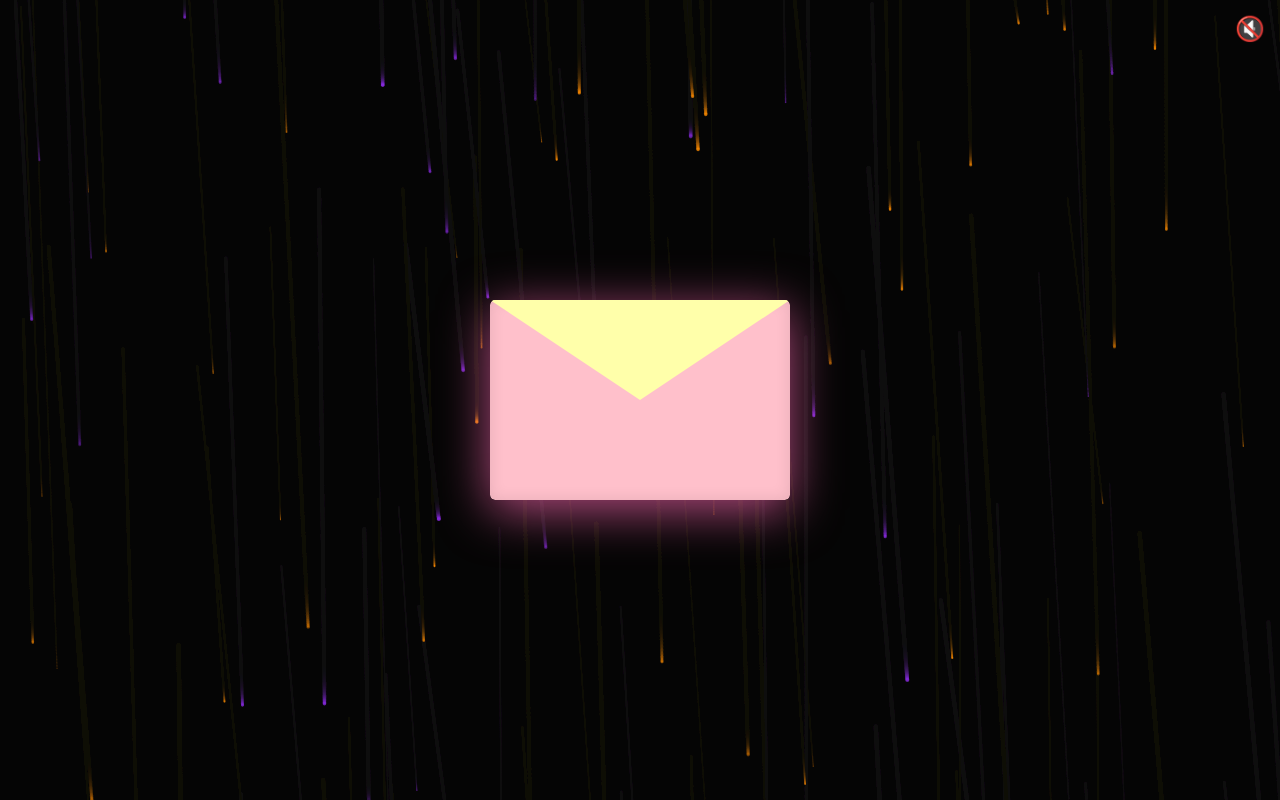
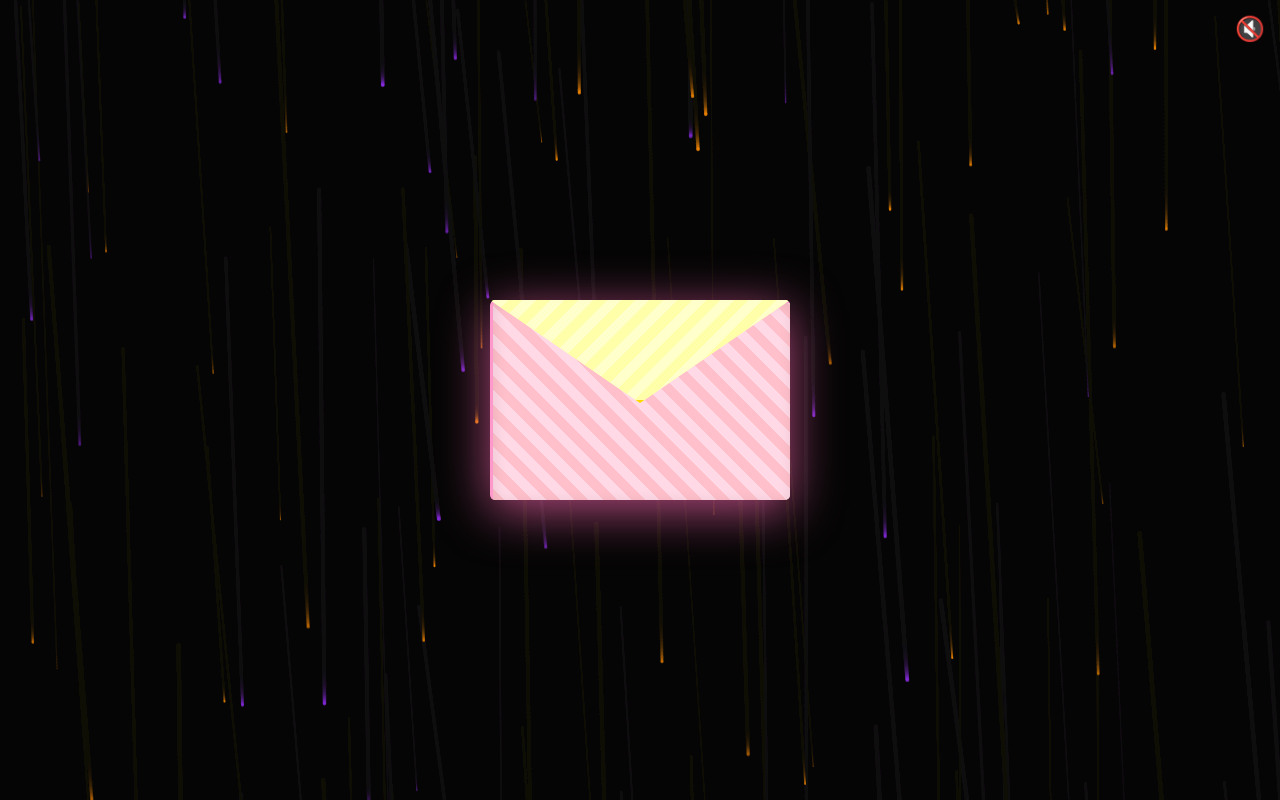
Before and after one commit to nguyennamkr/gif, a plain HTML site: page halloween/index.html in a window 1280 px wide. Both pictures are taken after a click on the element "❤️". Drawn offline with Linux system fonts and the light colour scheme.

Commit message:
Update index.html

```diff
--- a/halloween/index.html
+++ b/halloween/index.html
@@ -107,18 +107,31 @@
             pointer-events: all;
         }
 
-        /* --- THÂN BÌ THƯ: HỒNG NHẠT --- */
+        /* --- THÂN BÌ THƯ: HỒNG NHẠT KẺ SỌC VÀ TRANG TRÍ ĐẸP --- */
         .envelope {
             position: absolute;
             width: 100%;
             height: 100%;
-            background-color: #FFC0CB; /* Light Pink */
+            background-color: #FFC0CB; /* Light Pink Base */
+
+            /* HỌA TIẾT KẺ SỌC HỒNG NHẠT */
+            background-image: repeating-linear-gradient(
+                45deg,
+                #FFC0CB, /* Light Pink */
+                #FFC0CB 10px,
+                #FFD9E6 10px, /* Slightly Lighter Pink/White for stripe */
+                #FFD9E6 20px
+            );
+
             border-radius: 5px;
             z-index: 50;
+
+            /* TRANG TRÍ: Thêm viền đẹp */
+            border: 3px solid #ff99cc;
             box-shadow: inset 0 0 15px rgba(0, 0, 0, 0.1);
         }
 
-        /* --- NẮP BÌ THƯ: VÀNG NHẸ (Creamy Yellow) --- */
+        /* --- NẮP BÌ THƯ: VÀNG NHẸ KẺ SỌC VÀ TRANG TRÍ ĐẸP --- */
         .flap {
             position: absolute;
             top: 0;
@@ -126,12 +139,25 @@
             width: 100%;
             height: 50%;
 
-            background-color: #FFFFAA; /* Light Yellow/Cream */
+            background-color: #FFFFAA; /* Light Yellow Base */
+
+            /* HỌA TIẾT KẺ SỌC VÀNG NHẠT */
+            background-image: repeating-linear-gradient(
+                -45deg, /* Angle khác cho đẹp */
+                #FFFFAA, /* Light Yellow */
+                #FFFFAA 10px,
+                #FFFFCC 10px, /* Lighter Yellow/Cream for stripe */
+                #FFFFCC 20px
+            );
+
             clip-path: polygon(0 0, 100% 0, 50% 100%);
 
             transform-origin: top;
             transition: transform 0.8s ease-in-out, z-index 0s 0.8s;
             z-index: 150;
+
+            /* TRANG TRÍ: Thêm viền dưới (nơi nắp gặp thân) */
+            border-bottom: 3px solid #ffd700;
         }
         /* Hiệu ứng Nắp Thư Lật */
         .envelope-wrapper.open .flap {
@@ -143,7 +169,6 @@
 
         /* --- Nội Dung Thiệp (Letter Content) --- */
         .letter {
-            /* Vị trí ban đầu: Tuyệt đối bên trong bì thư */
             position: absolute;
             top: 0;
             left: 0;
@@ -154,12 +179,9 @@
             box-sizing: border-box;
             border-radius: 10px;
 
-            /* Đặt transform ban đầu */
             transform: translate(0, 0);
 
-            /* SỬA LỖI: Đảm bảo transition áp dụng cho tất cả thuộc tính */
             transition: all 1.5s cubic-bezier(0.68, -0.55, 0.265, 1.55);
-
             box-shadow: 0 0 15px rgba(0, 0, 0, 0.2);
             z-index: 45;
             clip-path: none;
@@ -172,12 +194,11 @@
             pointer-events: none;
         }
 
-        /* 🛑 KHẮC PHỤC LỖI PHÓNG TO: Đảm bảo selector có ưu tiên cao */
+        /* 🛑 KHẮC PHỤC LỖI PHÓNG TO TRIỆT ĐỂ */
         .envelope-wrapper.opened-state > .letter {
-            /* 🛑 BẮT BUỘC: Chuyển sang position: fixed để thoát khỏi bì thư */
-            position: fixed !important; /* Dùng !important để đảm bảo không bị ghi đè */
+            position: fixed !important;
 
-            opacity: 1; /* Hiện thiệp */
+            opacity: 1;
             pointer-events: all;
             z-index: 999;
 
@@ -190,11 +211,10 @@
             /* CĂN CHỈNH GIỮA MÀN HÌNH */
             top: 50%;
             left: 50%;
-            /* 🛑 Dùng transform để căn giữa tuyệt đối */
             transform: translate(-50%, -50%);
 
-            /* TRANG TRÍ ĐÁNG YÊU */
-            border: 5px solid #FF69B4;
+            /* TRANG TRÍ ĐÁNG YÊU CHO THIỆP */
+            border: 5px solid #FF69B4; /* Hot Pink Border */
             box-shadow: 0 0 50px rgba(255, 105, 180, 0.9);
 
             clip-path: none;
@@ -263,7 +283,7 @@
             margin: 5px 0;
         }
 
-        /* --- Trang trí Đáng Yêu --- */
+        /* --- Trang trí Đáng Yêu cho chữ --- */
         .letter-content h2 {
             color: #FF69B4;
             margin-top: 0;
@@ -340,6 +360,7 @@
                 this.speedX = Math.random() * 0.1;
                 this.speedY = Math.random() * 1 + 0.5;
                 this.opacity = Math.random() * 0.5 + 0.3;
+                // Màu cam và tím cho Halloween (có thể thay đổi nếu bạn muốn tông màu tình cảm hơn)
                 this.color = Math.random() > 0.5 ? 'rgba(255, 140, 0, ' : 'rgba(138, 43, 226, ';
             }
             draw() {
@@ -451,13 +472,12 @@
         const letterContent = document.getElementById('letterContent');
         const statusMessage = document.getElementById('statusMessage');
 
-        // Nội dung thiệp (Chủ đề đáng yêu)
+        // Nội dung thiệp (Cỡ chữ vừa phải, gói gọn)
         const firstTimeContent = `
             <h2 style="color: #FF69B4; margin-bottom: 10px;">💖 Dành tặng người đặc biệt nhất 💌</h2>
             <p><strong>Chào em/anh,</strong></p>
-            <p>Nếu chiếc bì thư này đến được tay em/anh, điều đó có nghĩa là phép màu đã xảy ra! Nó được gói ghém bằng tất cả sự quan tâm và mong muốn thấy em/anh cười.</p>
-            <p>Anh/Em muốn em/anh biết rằng: Dù bận rộn đến mấy, em/anh luôn là suy nghĩ ngọt ngào nhất của anh/em.</p>
-            <p>Mãi đáng yêu và hạnh phúc như bây giờ nhé!</p>
+            <p>Chiếc thiệp này là lời nhắc nhở nhỏ bé: Dù thế giới có bận rộn và nhiều thứ hỗn độn, anh/em vẫn luôn dành một góc yên tĩnh trong tim để nhớ đến em/anh.</p>
+            <p>Mỗi ngày trôi qua, anh/em lại mong chờ hơn nữa giây phút chúng ta có thể gặp nhau. Hãy cứ là chính em/anh: đáng yêu, mạnh mẽ và tuyệt vời như bây giờ nhé!</p>
             <p style="color: #FF69B4; font-weight: bold;">— Gửi từ trái tim luôn hướng về em/anh 💕</p>
         `;
 
```
